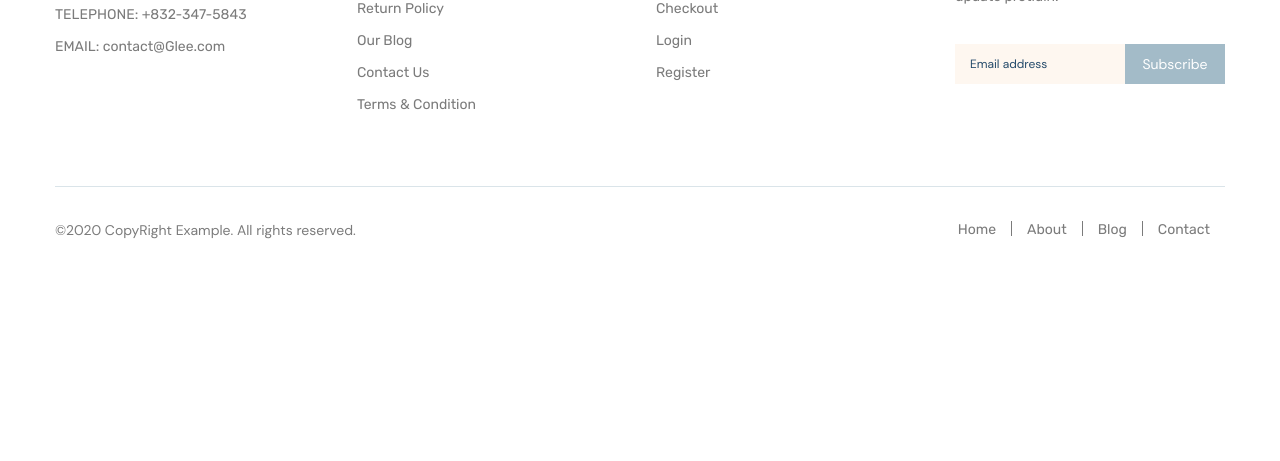
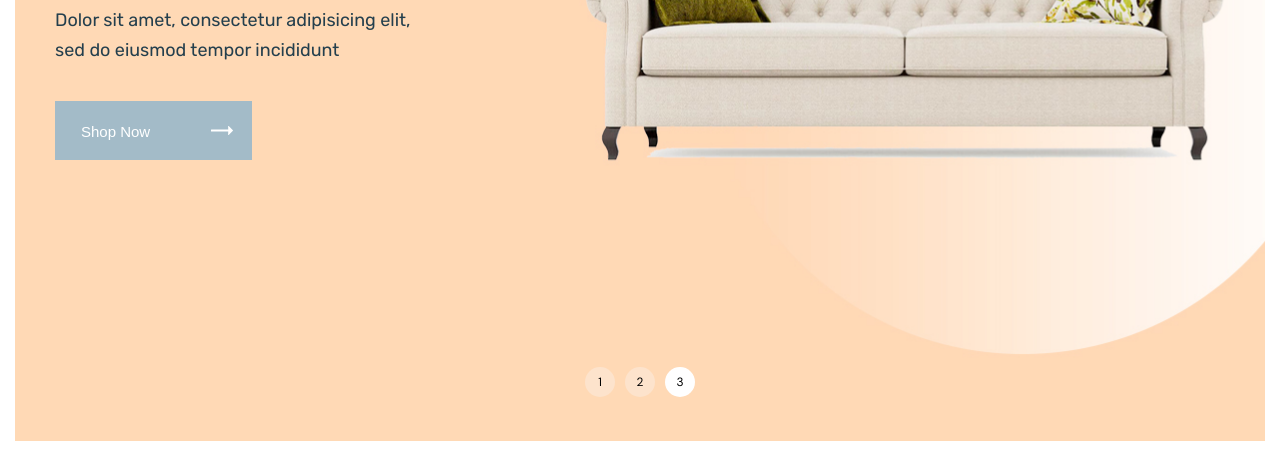
Before and after one commit to SergeiVol/glee, a website: page app/index.html in a window 1280 px wide. Shown: the part 522-983 px from the top of the page. Before the commit the page ends 800 px from the top, so only its background shows below. Drawn offline with nearby package versions, Linux system fonts and the light colour scheme; files that its build step writes are made by us from their sources; files whose address does not match are found by name.

Commit message:
added section top-slider

```diff
--- a/app/index.html
+++ b/app/index.html
@@ -8,7 +8,7 @@
   </head>
   <body>
     <header class="header">
-      <div class="container--big">
+      <div class="containe container--big">
         <div class="header__inner">
           <a class="logo" href="">
             <img class="logo__img" src="images/logo.svg" alt="logo" />
@@ -84,7 +84,53 @@
       </div>
     </header>
 
-    <main class="main"></main>
+    <main class="main">
+      <section class="top-slider">
+        <div class="top-slider__items">
+          <div class="top-slider__item">
+            <div class="container container--big">
+              <div class="top-slider__wrapper" style="background-image: url('images/slider/slider-bg.jpg')">
+                <div class="container">
+                  <div class="top-slider__content">
+                    <h1 class="top-slider__title">smart and trendy</h1>
+                    <p class="top-slider__text">Dolor sit amet, consectetur adipisicing elit, sed do eiusmod tempor incididunt</p>
+                    <a class="button" href="#" type="submit">Shop Now</a>
+                  </div>
+                </div>
+              </div>
+            </div>
+          </div>
+
+          <div class="top-slider__item">
+            <div class="container container--big">
+              <div class="top-slider__wrapper" style="background-image: url('images/slider/slider-bg.jpg')">
+                <div class="container">
+                  <div class="top-slider__content">
+                    <h1 class="top-slider__title">smart and trendy</h1>
+                    <p class="top-slider__text">Dolor sit amet, consectetur adipisicing elit, sed do eiusmod tempor incididunt</p>
+                    <a class="button" href="#" type="submit">Shop Now</a>
+                  </div>
+                </div>
+              </div>
+            </div>
+          </div>
+
+          <div class="top-slider__item">
+            <div class="container container--big">
+              <div class="top-slider__wrapper" style="background-image: url('images/slider/slider-bg.jpg')">
+                <div class="container">
+                  <div class="top-slider__content">
+                    <h1 class="top-slider__title">smart and trendy</h1>
+                    <p class="top-slider__text">Dolor sit amet, consectetur adipisicing elit, sed do eiusmod tempor incididunt</p>
+                    <a class="button" href="#" type="submit">Shop Now</a>
+                  </div>
+                </div>
+              </div>
+            </div>
+          </div>
+        </div>
+      </section>
+    </main>
 
     <footer class="footer">
       <div class="container">
--- a/app/js/main.js
+++ b/app/js/main.js
@@ -1,2 +1,11 @@
-$(function () {
+$(function (){
+
+  $('.top-slider__items').slick({
+    dots: true,
+    arrows: false,
+    fade: true,
+    autoplay: true,
+    autoplaySpeed: 2000
+  });
+
 });
--- a/app/scss/_global.scss
+++ b/app/scss/_global.scss
@@ -18,10 +18,27 @@ main {
   max-width: 1200px;
   margin: 0 auto;
   padding: 0 15px;
+}
 
-  &--big {
-    max-width: 1800px;
-    margin: 0 auto;
-    padding: 0 15px;
+.container--big {
+  max-width: 1800px;
+  padding: 0 15px;
+  margin: 0 auto;
+}
+
+.button {
+  background-color: $accent;
+  color: #fff;
+  padding: 22px 102px 20px 26px;
+  position: relative;
+  @extend %rubik-500;
+  font-size: 15px;
+  line-height: 12px;
+  &::after {
+    content: url("../images/icon/button-arrows.svg");
+    position: absolute;
+    top: 50%;
+    right: 19px;
+    transform: translateY(-50%);
   }
 }
--- /dev/null
+++ b/app/scss/_libs.scss
@@ -0,0 +1 @@
+@import "../../node_modules/slick-carousel/slick/slick.scss";
--- a/app/scss/style.scss
+++ b/app/scss/style.scss
@@ -1,6 +1,7 @@
 @import "vars";
 @import "fonts";
 @import "reset";
+@import "libs";
 @import "global";
 
 .header {
@@ -222,4 +223,62 @@
   }
 }
 
+.top-slider {
+  &__wrapper {
+    background-repeat: no-repeat;
+    background-size: cover;
+    background-position: center center;
+    z-index: 0;
+  }
+
+  &__content {
+    padding: 217px 0 300px;
+  }
+
+  &__title {
+    @extend %rubik-500;
+    font-size: 72px;
+    line-height: 70px;
+    color: #243f4d;
+    text-transform: uppercase;
+    max-width: 470px;
+    margin-bottom: 26px;
+  }
+
+  &__text {
+    @extend %rubik-400;
+    font-size: 18px;
+    line-height: 30px;
+    color: #243f4d;
+    max-width: 370px;
+    margin-bottom: 60px;
+  }
+
+  .slick-dots {
+    display: flex;
+    justify-content: center;
+    margin-top: -74px;
+
+    li {
+      button {
+        position: relative;
+        width: 30px;
+        height: 30px;
+        background-color: #fde3cc;
+        border-radius: 50%;
+        border: none;
+      }
+
+      &.slick-active {
+        button {
+          background-color: #fff;
+        }
+      }
+    }
+    li + li {
+      margin-left: 10px;
+    }
+  }
+}
+
 @import "media";
--- a/gulpfile.js
+++ b/gulpfile.js
@@ -32,6 +32,7 @@ function styles() {
 function scripts() {
   return src([
     'node_modules/jquery/dist/jquery.js',
+    'node_modules/slick-carousel/slick/slick.js',
     'app/js/main.js'
   ])
   .pipe(concat('main.min.js'))
--- a/package.json
+++ b/package.json
@@ -17,6 +17,7 @@
     "gulp-imagemin": "^7.1.0",
     "gulp-sass": "^4.1.0",
     "gulp-uglify": "^3.0.2",
-    "jquery": "^3.5.1"
+    "jquery": "^3.5.1",
+    "slick-carousel": "^1.8.1"
   }
 }
```
Also changed, not shown: app/images/icon/button-arrows.svg (added), app/images/slider/slider-bg.jpg (added), app/js/main.min.js, 1 other file.
